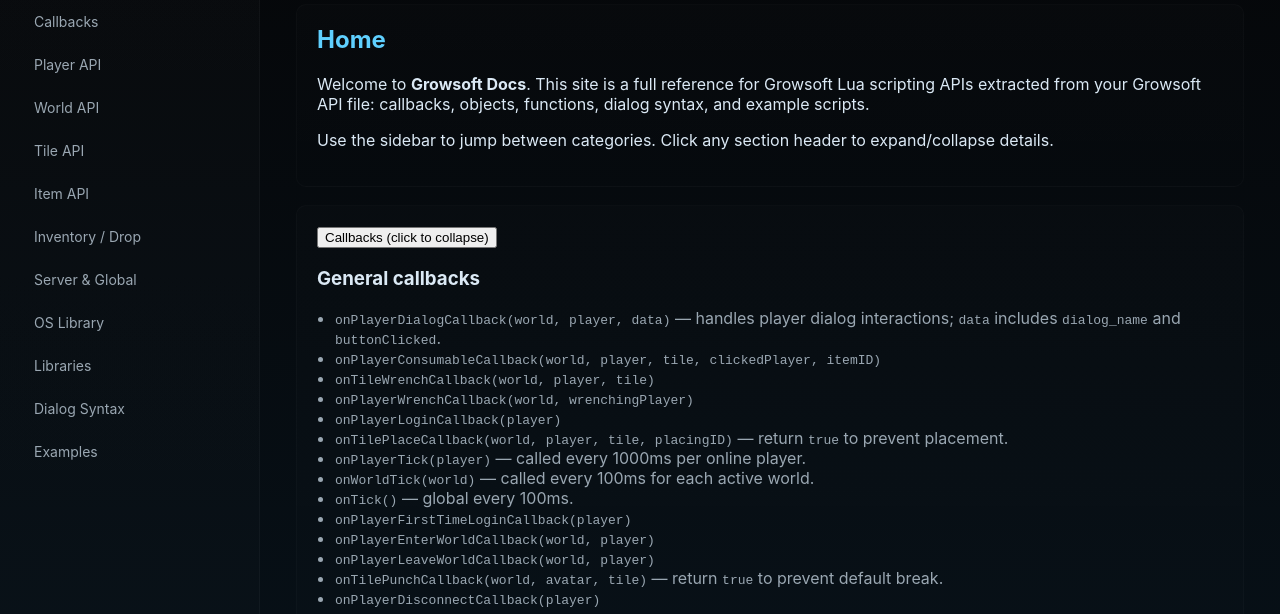
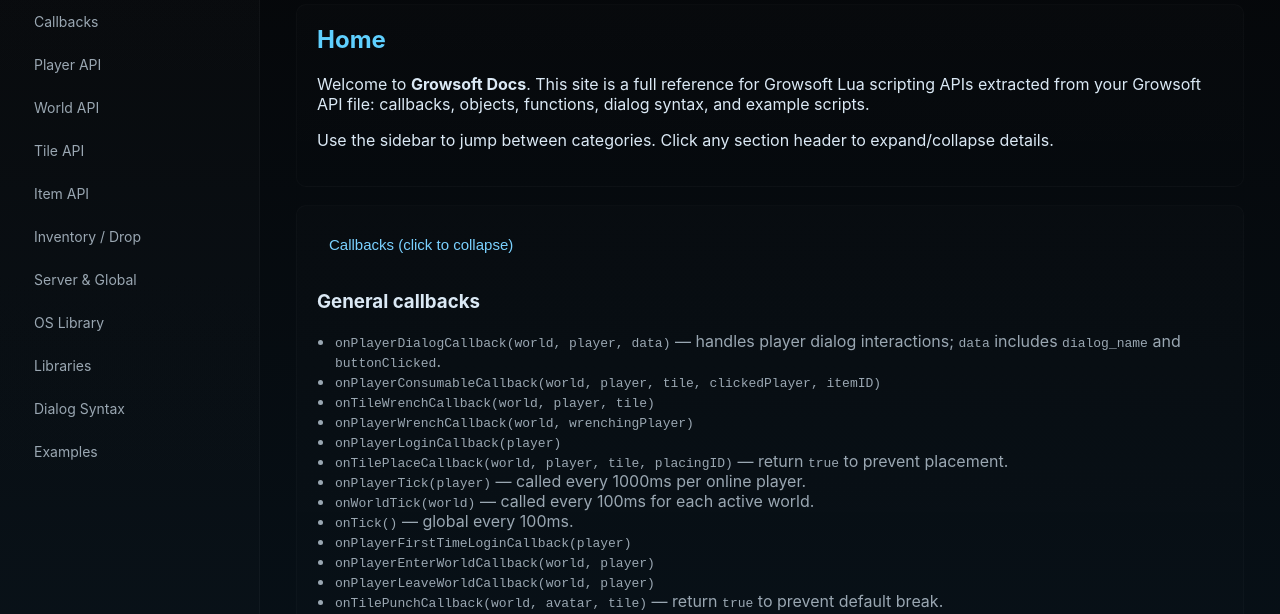
Before and after one commit to VivJ-cosr/Growsoft-Docs, a plain HTML site: page index.html in a window 1280 px wide. Shown: the part 130-744 px from the top of the page. Drawn offline with Linux system fonts and the light colour scheme.

Commit message:
style.css

```diff
--- a/style.css
+++ b/style.css
@@ -2,7 +2,7 @@
   --bg:#0b0f12;
   --panel:#0f1720;
   --muted:#9aa7b2;
-  --accent:#5fd0ff; /* biru muda */
+  --accent:#5fd0ff;
   --accent-2:#7ad1ff;
   --glass: rgba(255,255,255,0.03);
   --radius:10px;
@@ -72,7 +72,30 @@
 }
 .section h2{margin-top:0;color:var(--accent)}
 .section ul{margin:8px 0 0;padding-left:18px;color:var(--muted)}
+.section pre{margin-top:8px}
 
+/* collapsible */
+.collapsible-button{
+  width:100%;
+  text-align:left;
+  background:transparent;
+  border:none;
+  padding:10px 12px;
+  font-size:15px;
+  color:var(--accent);
+  border-radius:8px;
+  cursor:pointer;
+  margin-bottom:8px;
+}
+.collapsible-button:hover{background:rgba(95,208,255,0.04)}
+.collapsible-content{
+  overflow:hidden;
+  transition: max-height 0.22s ease;
+}
+.collapsible-content ul{color:var(--muted)}
+.collapsible.open .collapsible-button{color:var(--accent-2)}
+
+/* code blocks */
 pre{background:rgba(255,255,255,0.02);padding:12px;border-radius:8px;overflow:auto;font-family: ui-monospace, SFMono-Regular, Menlo, Monaco, "Roboto Mono", monospace;font-size:13px;color:#cfeefc}
 .muted{color:var(--muted);font-size:13px}
 .small{font-size:12px;color:var(--muted)}
```
